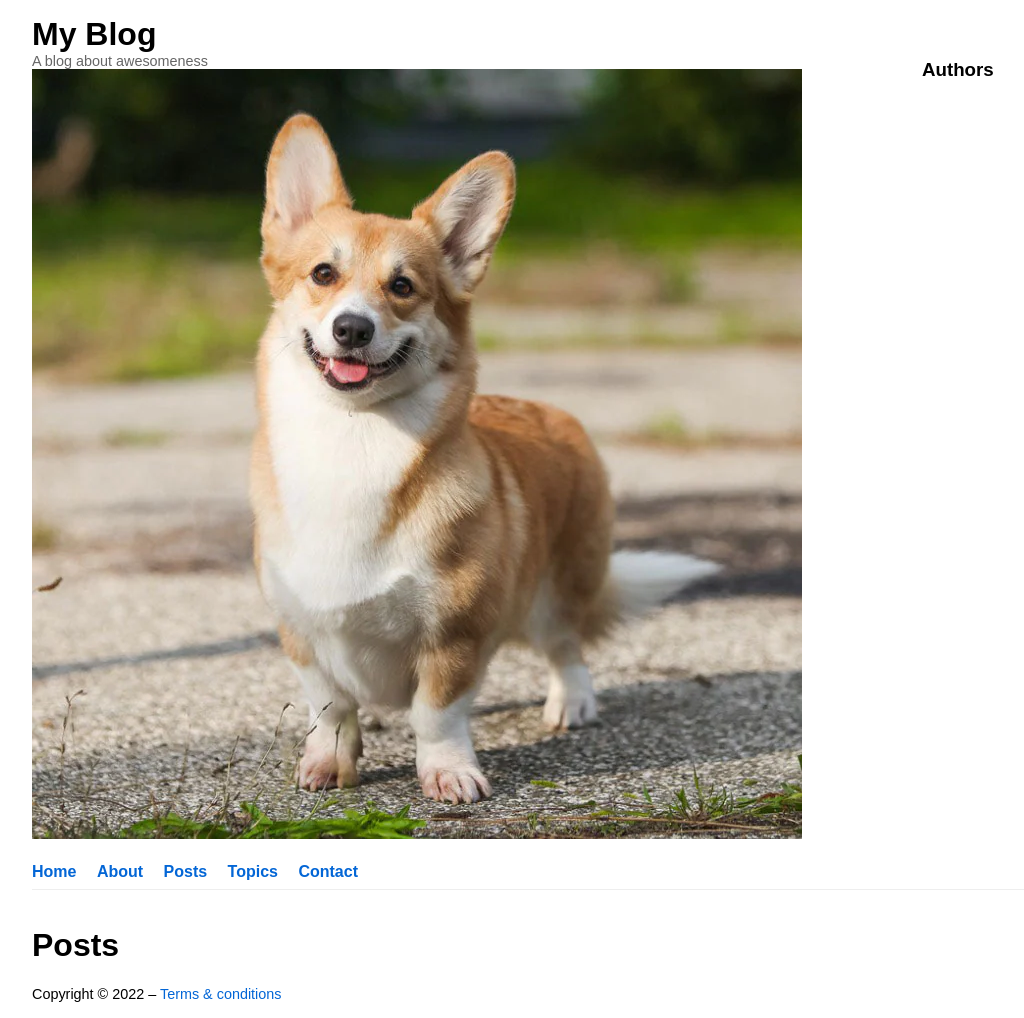
After one commit to SamSevens/blogfixedsam, a Django app: page /topics/ in a window 1280 px wide. The commit adds this page. Shown: the whole page, without its empty margins (108-1132 px from the left). Run offline with Django 4.2, Linux system fonts and the light colour scheme; data that the repository does not hold is empty.

Commit message:
assignment 4 finished

```diff
--- a/blog/context_processors.py
+++ b/blog/context_processors.py
@@ -1,5 +1,5 @@
 # blog/context_processors.py
-
+from django.db.models import Count
 from . import models
 
 
@@ -7,5 +7,5 @@
     authors = models.Post.objects.published() \
         .get_authors() \
         .order_by('first_name')
-
-    return {'authors': authors}
+    topics = models.Topic.objects.all().annotate(c=Count('blog_posts')).order_by('-c')[:10]
+    return {'authors': authors, 'topics': topics}
--- a/blog/models.py
+++ b/blog/models.py
@@ -33,10 +33,14 @@
     def __str__(self):
         return self.name
 
+    def get_absolute_url(self):
+        return "/topics/" + self.slug
+
     class Meta:
         ordering = ['name']
 
     objects = TopicQuerySet.as_manager()
+
 
 
 class Post(models.Model):
--- a/blog/templates/blog/base.html
+++ b/blog/templates/blog/base.html
@@ -25,6 +25,7 @@
         <li><a href="{% url "home" %}">Home</a></li>
         <li><a href="{% url "about" %}">About</a></li>
         <li><a href="{% url "post-list" %}">Posts</a></li>
+        <li><a href="{% url "topic-list" %}">Topics</a></li>
         <li><a href="#">Contact</a></li>
       </ul>
     </nav>
@@ -44,7 +45,7 @@
           <aside id="sidebar">
             <section id="author-list">
               {%for topic in topics%}
-                <h1>{{ topic.name }} ({{topic.c}})</h1>
+                <h1><a href="{% url 'topic-detail' topic.slug %}">{{ topic.name }}</a> ({{topic.c}})</h1>
               {% endfor %}
               <h3>Authors</h3>
               <ul>
--- /dev/null
+++ b/blog/templates/blog/topic_list.html
@@ -0,0 +1,14 @@
+{# blog/templates/blog/post_list.html #}
+
+{% extends "blog/base.html" %}
+
+{% block page_title %}Topic{% endblock %}
+
+{% block main %}
+<h1>Posts</h1>
+
+{% for topic in topics %}
+  <div><a href="{% url 'topic-detail' topic.slug %}">{{ topic.name }}</a></div>
+{% endfor %}
+
+{% endblock %}
--- a/blog/views.py
+++ b/blog/views.py
@@ -1,7 +1,6 @@
 # blog/views.py
-
+from django.db.models import Count
 from django.shortcuts import render
-from django.db.models import Count
 from django.views.generic.base import TemplateView
 from django.views.generic import ListView
 from django.views.generic import DetailView
@@ -18,16 +17,10 @@
         latest_posts = models.Post.objects.published() \
             .order_by('-published')[:3]
 
-        authors = models.Post.objects.published() \
-            .get_authors() \
-            .order_by('first_name')
-
-        topics = models.Topic.objects.all().annotate(c=Count('blog_posts')).order_by('-c')[:10]
         # Update the context with our context variables
         context.update({
-            'authors': authors,
-            'latest_posts': latest_posts,
-            'topics': topics
+            'latest_posts': latest_posts
+
         })
 
         return context
@@ -47,6 +40,24 @@
     queryset = models.Post.objects.published().order_by('-published')
 
 
+class TopicDetailView(DetailView):
+    model = models.Topic
+
+    # def get_context_data(self):
+    #     context = super().get_context_data()
+    #     queryset = models.Post.objects.all().published().filter(
+    #         topics__slug=self.kwargs['slug']
+    #     )
+    #     context['posts'] = queryset
+
+
+
+class TopicListView(ListView):
+    model = models.Post
+    context_object_name = 'posts'
+    queryset = models.Topic.objects.all().annotate(c=Count('blog_posts')).order_by('name')
+
+
 class PostDetailView(DetailView):
     model = models.Post
 
--- a/blogfixedsam/urls.py
+++ b/blogfixedsam/urls.py
@@ -27,6 +27,7 @@
     path('about/', views.AboutView.as_view(), name='about'),
     path('terms/', views.terms_and_conditions, name='terms-and-conditions'),
     path('posts/', views.PostListView.as_view(), name='post-list'),
+    path('topics/', views.TopicListView.as_view(), name='topic-list'),
     path(
         'posts/<int:year>/<int:month>/<int:day>/<slug:slug>/',
         views.PostDetailView.as_view(),
@@ -37,4 +38,9 @@
         views.PostDetailView.as_view(),
         name='post-detail'
     ),
+    path(
+        'topics/<slug:slug>/',
+        views.TopicDetailView.as_view(),
+        name='topic-detail'
+    ),
 ]
```
Also changed, not shown: blog/templates/blog/topic_detail.html (added, +14 -0 lines).
